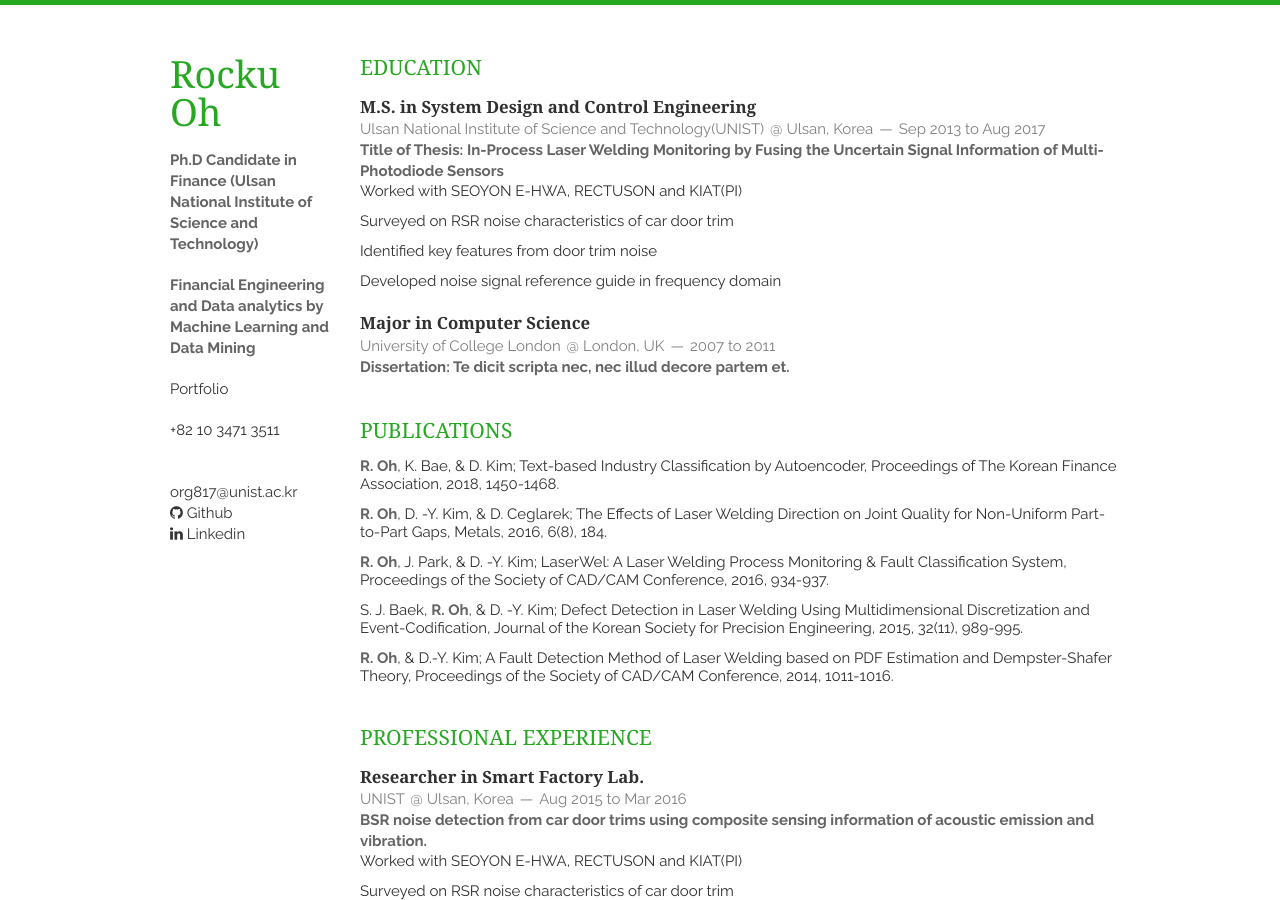
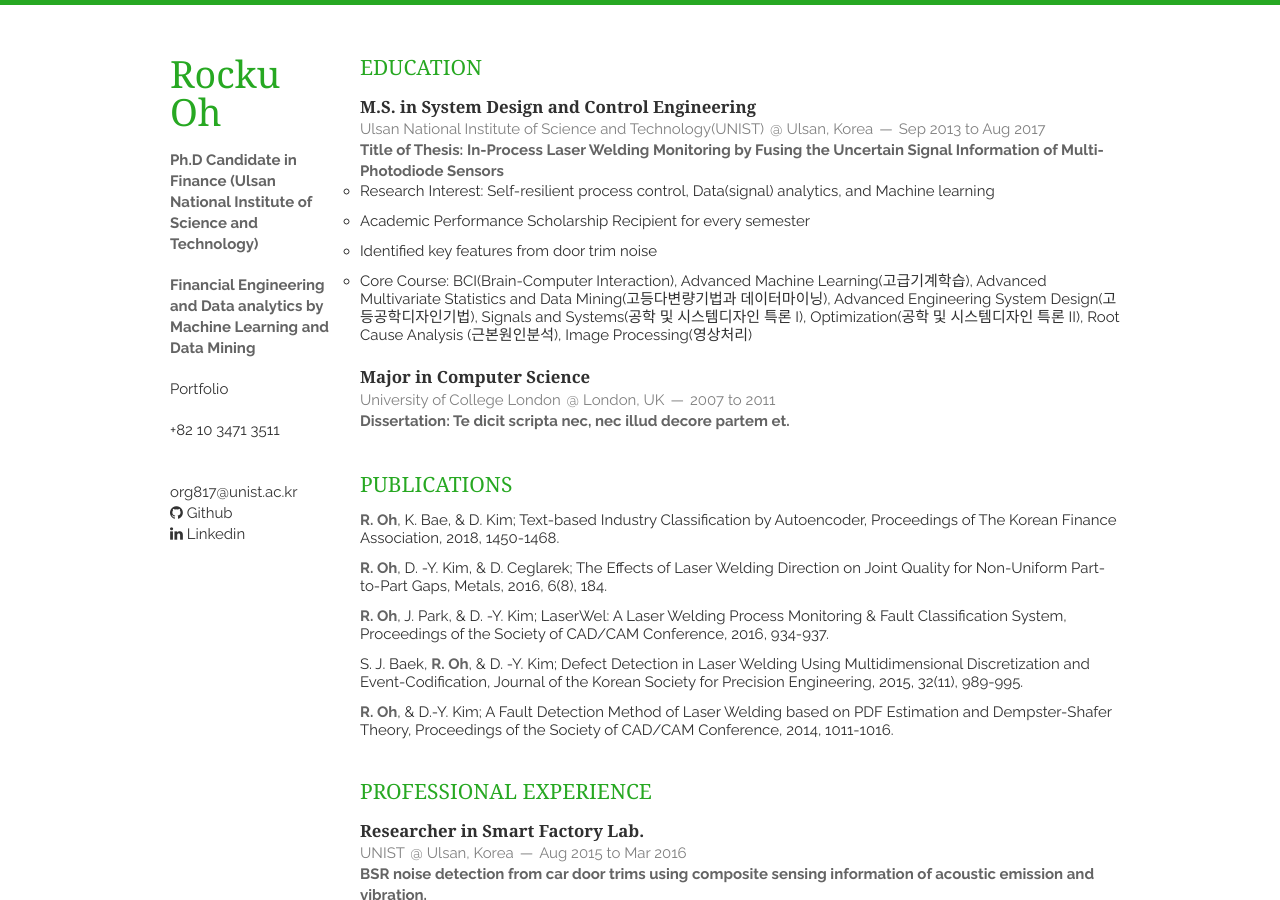
Before and after one commit to org817/org817.github.io, a Jekyll site: the page built from index.html, in a window 1280 px wide and 900 px high. Built offline with Jekyll 4.4.1, drawn with Linux system fonts in a browser that asks for light colours; nearby versions of some CDN libraries; the list of posts is cut into pages by our own code.

Commit message:
Update education.html

```diff
--- a/_includes/education.html
+++ b/_includes/education.html
@@ -7,11 +7,11 @@
           <span><address>Ulsan, Korea</address><time>Sep 2013 to Aug 2017</time></span>
       </header>
       <p><em>Title of Thesis: In-Process Laser Welding Monitoring by Fusing the Uncertain Signal Information of Multi-Photodiode Sensors</em></p>
-        <ul>
-          <li>Worked with SEOYON E-HWA, RECTUSON and KIAT(PI)</li>
-          <li>Surveyed on RSR noise characteristics of car door trim</li>
+        <ul class="circle">
+          <li>Research Interest: Self-resilient process control, Data(signal) analytics, and Machine learning</li>
+          <li>Academic Performance Scholarship Recipient for every semester</li>
           <li>Identified key features from door trim noise</li>
-          <li>Developed noise signal reference guide in frequency domain</li>
+          <li>Core Course: BCI(Brain-Computer Interaction), Advanced Machine Learning(고급기계학습), Advanced Multivariate Statistics and Data Mining(고등다변량기법과 데이터마이닝), Advanced Engineering System Design(고등공학디자인기법), Signals and Systems(공학 및 시스템디자인 특론 I), Optimization(공학 및 시스템디자인 특론 II), Root Cause Analysis (근본원인분석), Image Processing(영상처리)</li>
         </ul>
   </article>
 
```
